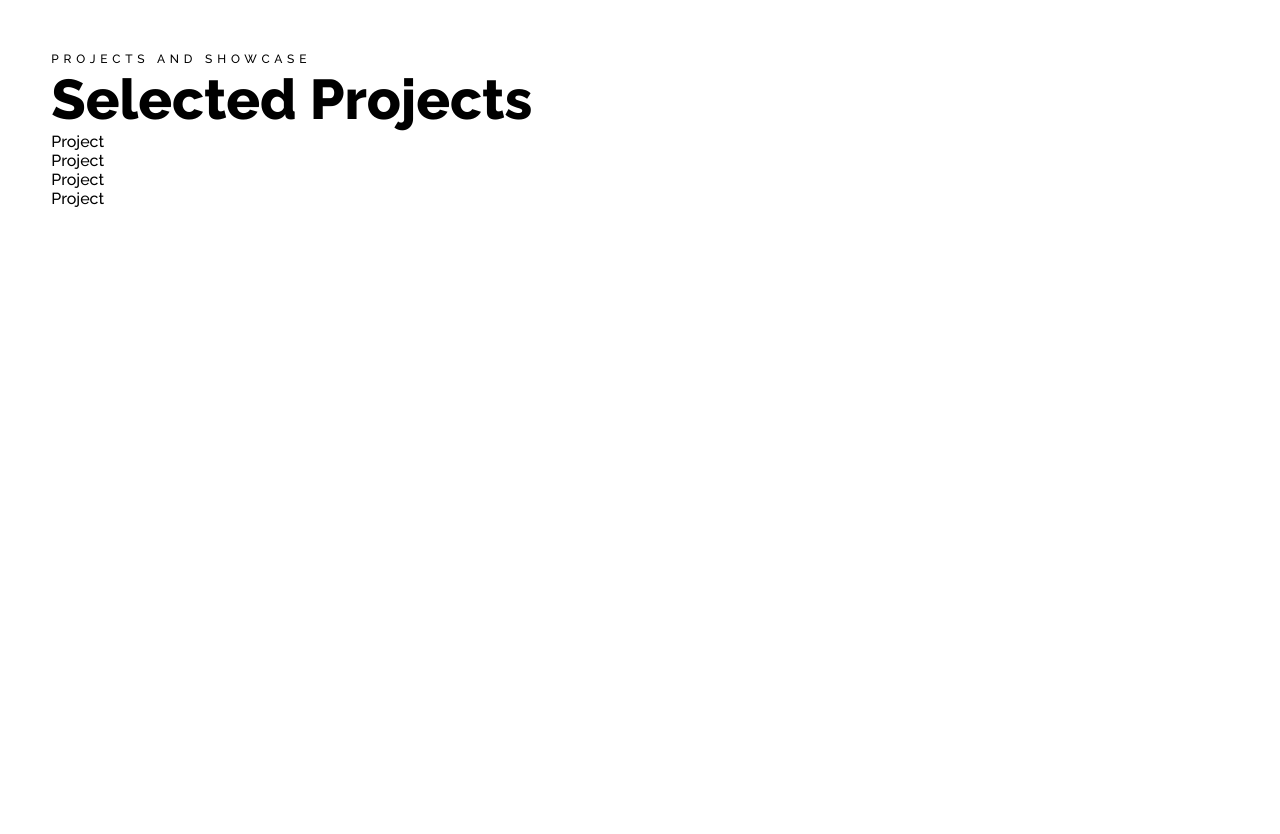
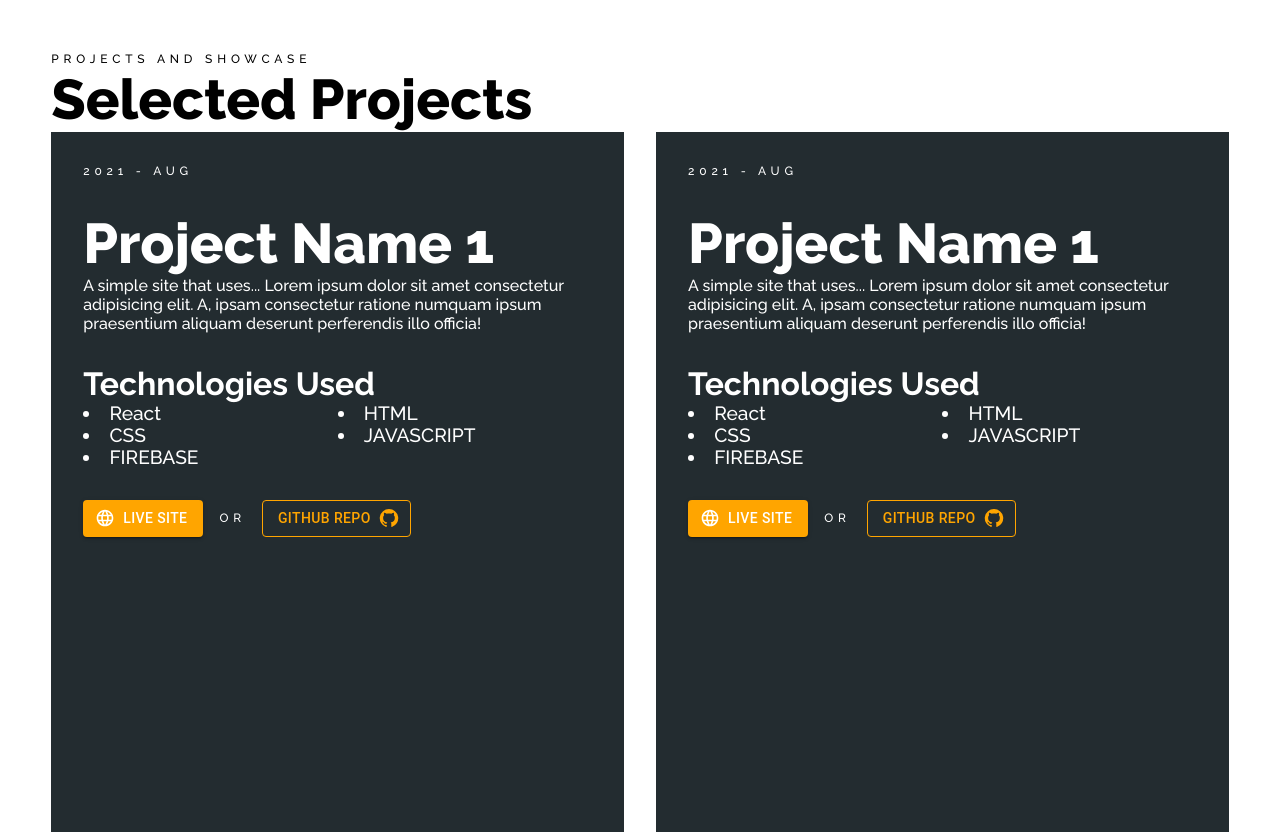
Before and after one commit to Ken-Yokohama/My-Portfolio, a React (Create React App) app: page / in a window 1280 px wide. Shown: the part 780-1614 px from the top of the page. Before the commit the page ends 988 px from the top, so only its background shows below. Built offline with nearby package versions, Linux system fonts and the light colour scheme.

Commit message:
Added Project Cards

```diff
--- a/src/components/Project.jsx
+++ b/src/components/Project.jsx
@@ -1,7 +1,86 @@
+import { Box } from "@mui/material";
 import React, { useState } from "react";
+import Button from "@mui/material/Button";
+import LanguageIcon from "@mui/icons-material/Language";
+import GitHubIcon from "@mui/icons-material/GitHub";
 
 function Project(props) {
-    return <div>Project</div>;
+    return (
+        <div
+            style={{
+                backgroundColor: "#232c30",
+                aspectRatio: "1/1.25",
+                padding: "2rem",
+                color: "white",
+                display: "flex",
+                flexDirection: "column",
+                gap: "2rem",
+            }}
+        >
+            <h5>2021 - Aug</h5>
+            {/* Title & Desc */}
+            <div>
+                <h1>Project Name 1</h1>
+                <p>
+                    A simple site that uses... Lorem ipsum dolor sit amet
+                    consectetur adipisicing elit. A, ipsam consectetur ratione
+                    numquam ipsum praesentium aliquam deserunt perferendis illo
+                    officia!
+                </p>
+            </div>
+            {/* Technologies */}
+            <div>
+                <h2>Technologies Used</h2>
+                <h3
+                    style={{
+                        fontWeight: "100",
+                        display: "grid",
+                        gridTemplateColumns: "1fr 1fr",
+                    }}
+                >
+                    <li>React</li>
+                    <li>HTML</li>
+                    <li>CSS</li>
+                    <li>JAVASCRIPT</li>
+                    <li>FIREBASE</li>
+                </h3>
+            </div>
+            {/* Button Option 1 */}
+            <Box sx={{ display: "flex", alignItems: "center", gap: "1rem" }}>
+                <div>
+                    <Button
+                        sx={{
+                            backgroundColor: "#FFA500",
+                            ":hover": {
+                                backgroundColor: "#e39505",
+                            },
+                        }}
+                        variant="contained"
+                        startIcon={<LanguageIcon />}
+                    >
+                        Live Site
+                    </Button>
+                </div>{" "}
+                <h5>or</h5>{" "}
+                <div>
+                    <Button
+                        sx={{
+                            color: "#FFA500",
+                            borderColor: "#FFA500",
+                            ":hover": {
+                                borderColor: "#e39505",
+                                color: "#e39505",
+                            },
+                        }}
+                        variant="outlined"
+                        endIcon={<GitHubIcon />}
+                    >
+                        Github Repo
+                    </Button>
+                </div>
+            </Box>
+        </div>
+    );
 }
 
 export default Project;
--- a/src/index.css
+++ b/src/index.css
@@ -10,6 +10,23 @@ body {
 
 h1 {
     font-size: 3rem;
+}
+
+h2 {
+    font-size: 2rem;
+}
+
+/* Global Typography */
+h5 {
+    font-size: 0.75rem;
+    letter-spacing: 0.3rem;
+    text-transform: uppercase;
+    font-weight: 500;
+}
+
+h6 {
+    font-size: 1.8rem;
+    font-weight: 600;
 }
 
 /* Left and Right Container Controls */
@@ -32,20 +49,6 @@ h1 {
     .padding-for-nav {
         padding-top: 5.6rem;
     }
-}
-
-/* Global Typography */
-h5 {
-    font-size: 0.75rem;
-    letter-spacing: 0.3rem;
-    text-transform: uppercase;
-    font-weight: 500;
-}
-
-h6 {
-    margin-top: 260px;
-    font-size: 1.8rem;
-    font-weight: 600;
 }
 
 .nav-menu-item-active {
--- a/src/pages/Home.jsx
+++ b/src/pages/Home.jsx
@@ -5,6 +5,8 @@ import Project from "../components/Project";
 function Home(props) {
     return (
         <div className="page-container">
+            {/* -------------------------Title----------------------- */}
+
             <Box
                 sx={{
                     display: "flex",
@@ -110,12 +112,28 @@ function Home(props) {
                     />
                 </Box>
             </Box>
+
+            {/* -------------------------Projects----------------------- */}
+
             <h5>PROJECTS AND SHOWCASE</h5>
             <h1>Selected Projects</h1>
-            <Project />
-            <Project />
-            <Project />
-            <Project />
+            <Box
+                sx={{
+                    display: "grid",
+                    gridTemplateColumns: "1fr",
+                    gap: "2rem",
+                    "@media(min-width: 650px)": {
+                        gridTemplateColumns: "1fr 1fr",
+                    },
+                    "@media(min-width: 1300px)": {
+                        gap: "4rem",
+                    },
+                }}
+            >
+                <Project />
+                <Project />
+                <Project />
+            </Box>
         </div>
     );
 }
```
